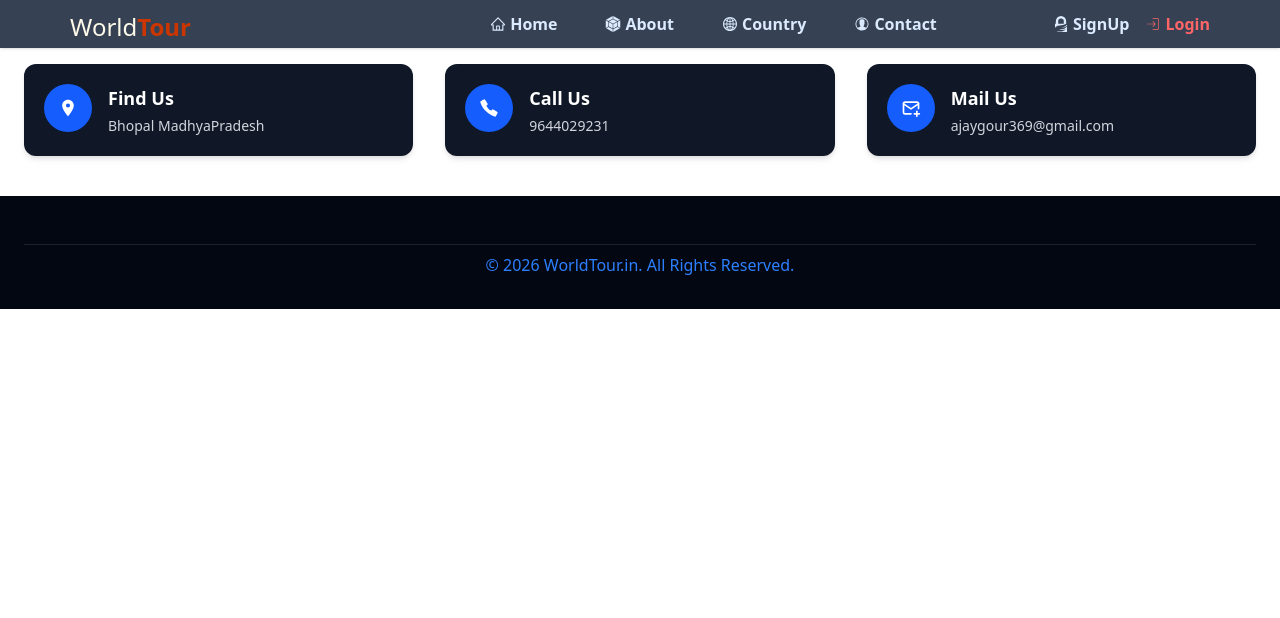
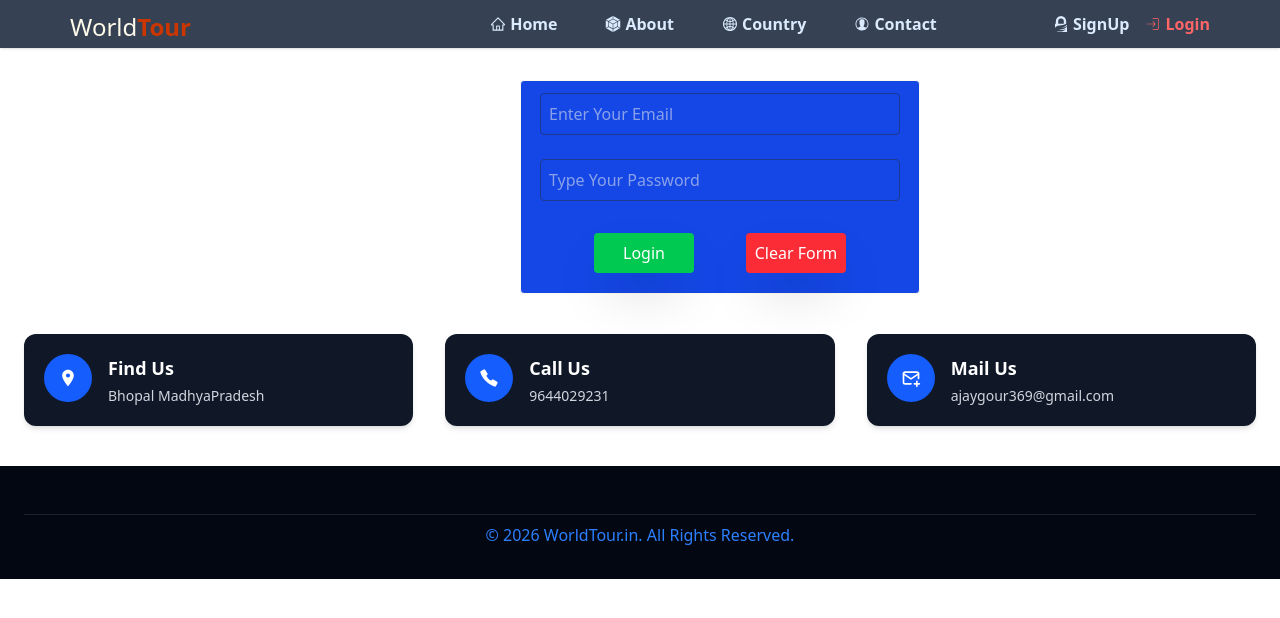
Before and after one commit to AjayGour09/LearnReact, a React (Vite) app in the folder CountryProject/: page /login in a window 1280 px wide. Shown: the top 618 px of the page. Built offline with nearby package versions, Linux system fonts and the light colour scheme.

Commit message:
login form

```diff
--- a/CountryProject/src/Pages/Login.jsx
+++ b/CountryProject/src/Pages/Login.jsx
@@ -1,9 +1,81 @@
-import React from 'react'
+import React, { useState } from "react";
 
 const Login = () => {
+  const [formData, setFormData] = useState({
+    email: "",
+    password: "",
+  });
+
+  const [isLoading, setIsLoading] = useState(false);
+
+  const handleChange = (e) => {
+    const { name, value } = e.target;
+    setFormData((prev) => ({ ...prev, [name]: value }));
+  };
+  const Cleardata = () => {
+    setFormData({
+      email: "",
+      password: "",
+    });
+  };
+
+  const submitData = (e) => {
+    e.preventDefault();
+    setIsLoading(true);
+    try {
+      console.log(formData);
+      Cleardata();
+    } catch (error) {
+      console.log(error.message);
+    } finally {
+      setIsLoading(false);
+    }
+  };
+
   return (
-    <div>Login</div>
-  )
-}
+    <>
+      <div className="mt-20 flex justify-center border w-100 ml-130 rounded bg-blue-700 border-amber-50">
+        <form action="" onSubmit={submitData} onReset={Cleardata}>
+          <div>
+            <input
+              type="email"
+              name="email"
+              id="email"
+              placeholder="Enter Your Email"
+              value={formData.email}
+              onChange={handleChange}
+              className="border text-amber-50 border-blue-900 w-90 m-3 p-2 rounded"
+            />
+          </div>
+          <div>
+            <input
+              type="password"
+              name="password"
+              id="password"
+              placeholder="Type Your Password"
+              value={formData.password}
+              onChange={handleChange}
+              className="border text-amber-50 border-blue-900 w-90 m-3 p-2 rounded"
+            />
+          </div>
+          <div className="flex justify-center gap-3 ">
+            <button
+              type="submit"
+              className="bg-green-500 text-white border rounded p-2 w-25 border-none m-5 hover:cursor-pointer shadow-2xl "
+            >
+              Login
+            </button>
+            <button
+              type="reset"
+              className="bg-red-500 text-white border rounded p-2 w-25 border-none m-5 hover:cursor-pointer shadow-2xl "
+            >
+              Clear Form
+            </button>
+          </div>
+        </form>
+      </div>
+    </>
+  );
+};
 
-export default Login
+export default Login;
```
